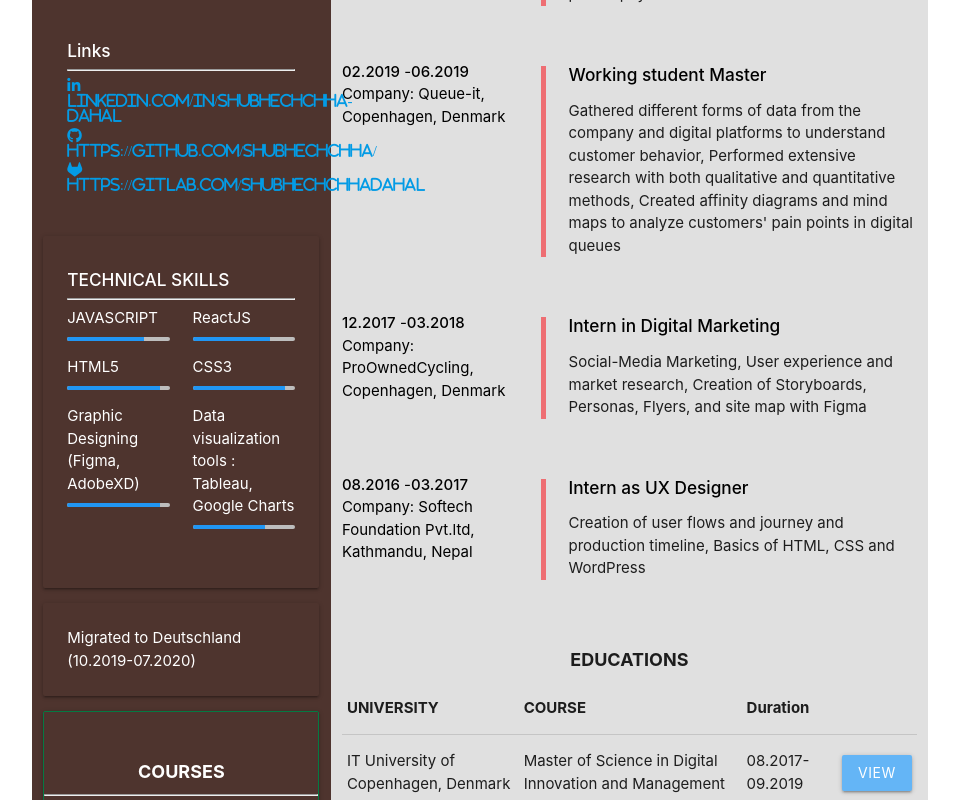
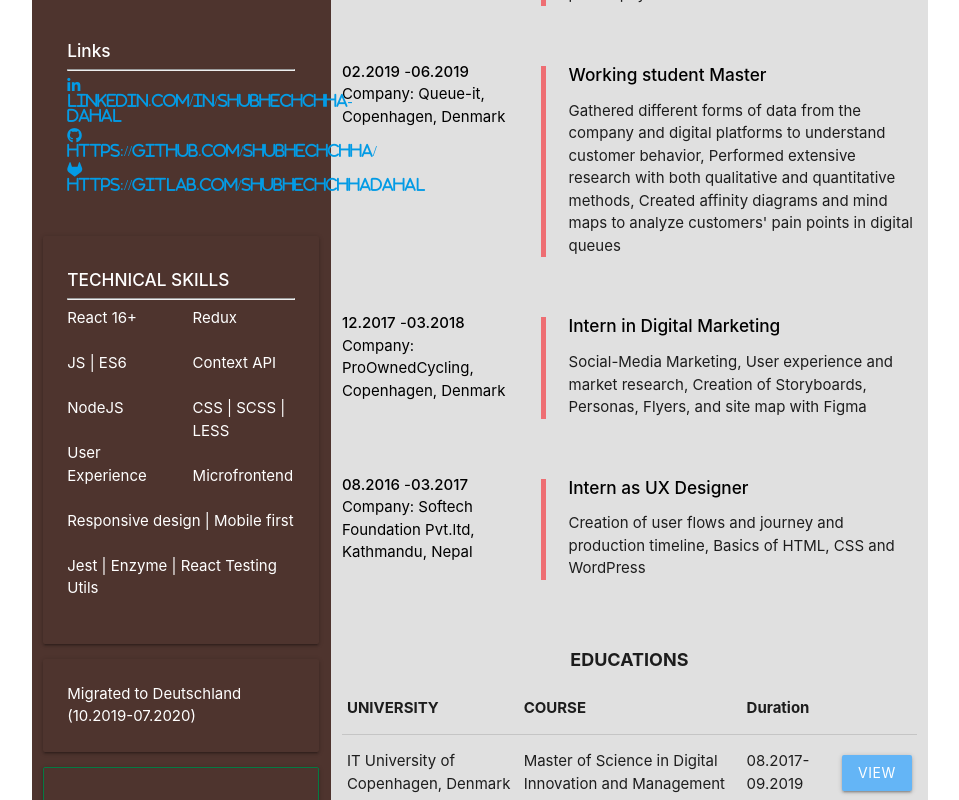
Before and after one commit to Shubhechchha/cv, a React (Create React App) app: page / in a window 1280 px wide. Shown: the part 494-1294 px from the top of the page, without its empty margins (160-1119 px from the left). Built offline with nearby package versions, Linux system fonts and the light colour scheme.

Commit message:
skills update

```diff
--- a/src/components/Skills.js
+++ b/src/components/Skills.js
@@ -13,53 +13,23 @@ const Skills = () => {
         <div className='row mt-top'>
 
           <div className='col s6'>
-            <p>JAVASCRIPT</p>
-            <div className='progress grey lighten-1'>
-            <div className='determinate blue'
-               style={{width: '75%'}}>
-               </div>
-            </div>
+            <p>React 16+</p> <br/>
+            <p>JS | ES6</p> <br/>
+            <p>NodeJS</p> <br/>
+            <p>User Experience</p> <br/>
           </div>
           <div className='col s6'>
-            <p>ReactJS</p>
-            <div className='progress grey lighten-1'>
-            <div className='determinate blue'
-               style={{width: '75%'}}>
-               </div>
+            <p> Redux</p> <br/>
+            <p>Context API</p> <br/>
+            <p>CSS | SCSS | LESS</p> <br/>
+            <p>Microfrontend</p><br/>
+           </div>
+
+            <div className='col s12'>
+            <p>Responsive design | Mobile first</p> <br/>
+             <p> Jest | Enzyme | React Testing Utils</p>
             </div>
-          </div>
-          <div className='col s6'>
-            <p>HTML5</p>
-            <div className='progress grey lighten-1'>
-            <div className='determinate blue'
-               style={{width: '90%'}}>
-               </div>
-            </div>
-          </div>
-          <div className='col s6'>
-            <p>CSS3</p>
-            <div className='progress grey lighten-1'>
-               <div className='determinate blue'
-               style={{width: '90%'}}>
-               </div>
-            </div>
-          </div>
-          <div className='col s6'>
-            <p>Graphic Designing (Figma, AdobeXD)</p>
-            <div className='progress grey lighten-1'>
-            <div className='determinate blue'
-               style={{width: '90%'}}>
-               </div>
-            </div>
-          </div>
-          <div className='col s6'>
-            <p>Data visualization tools : Tableau, Google Charts</p>
-            <div className='progress grey lighten-1'>
-            <div className='determinate blue'
-               style={{width: '70%'}}>
-               </div>
-            </div>
-          </div>
+
         </div>
       </div>
     </div>
```
